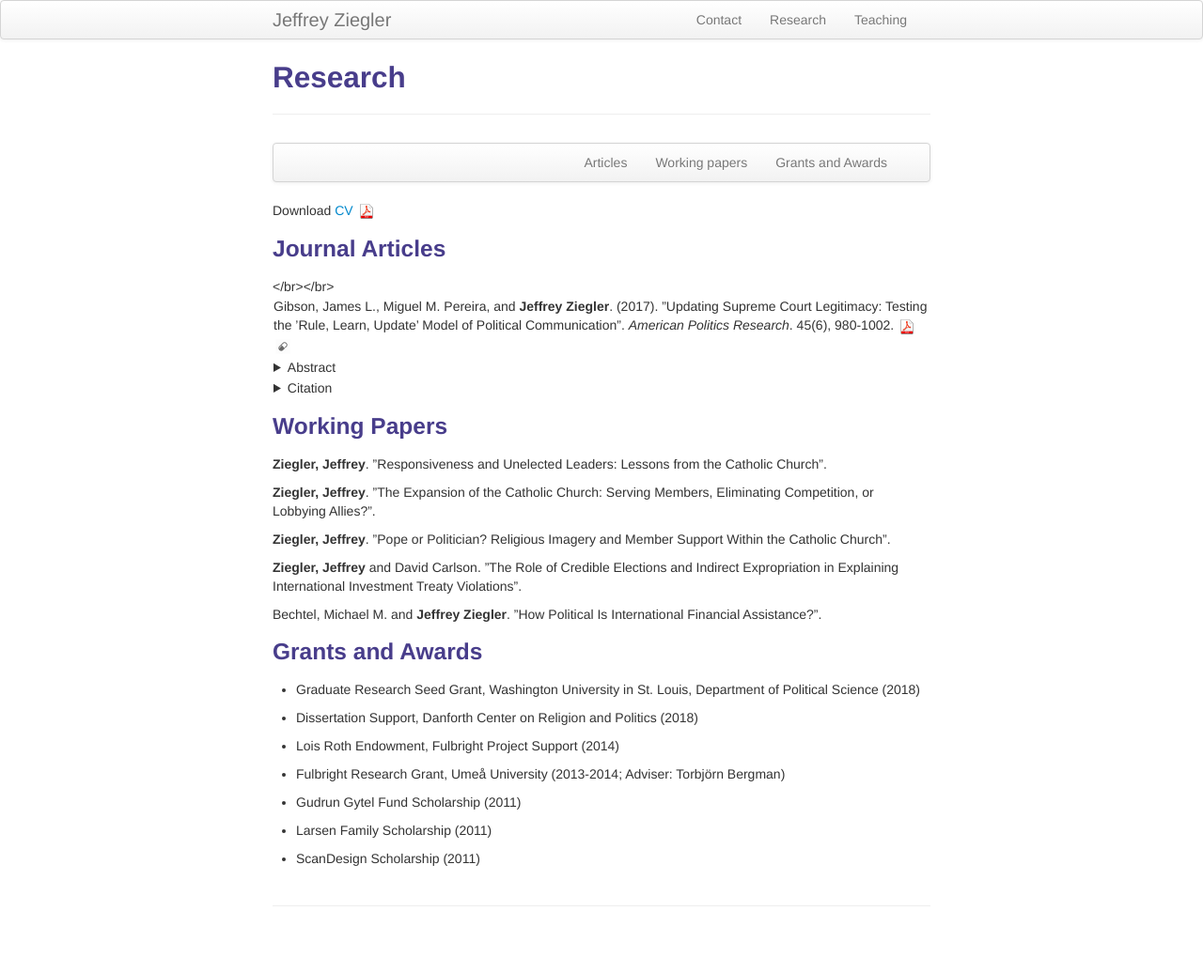
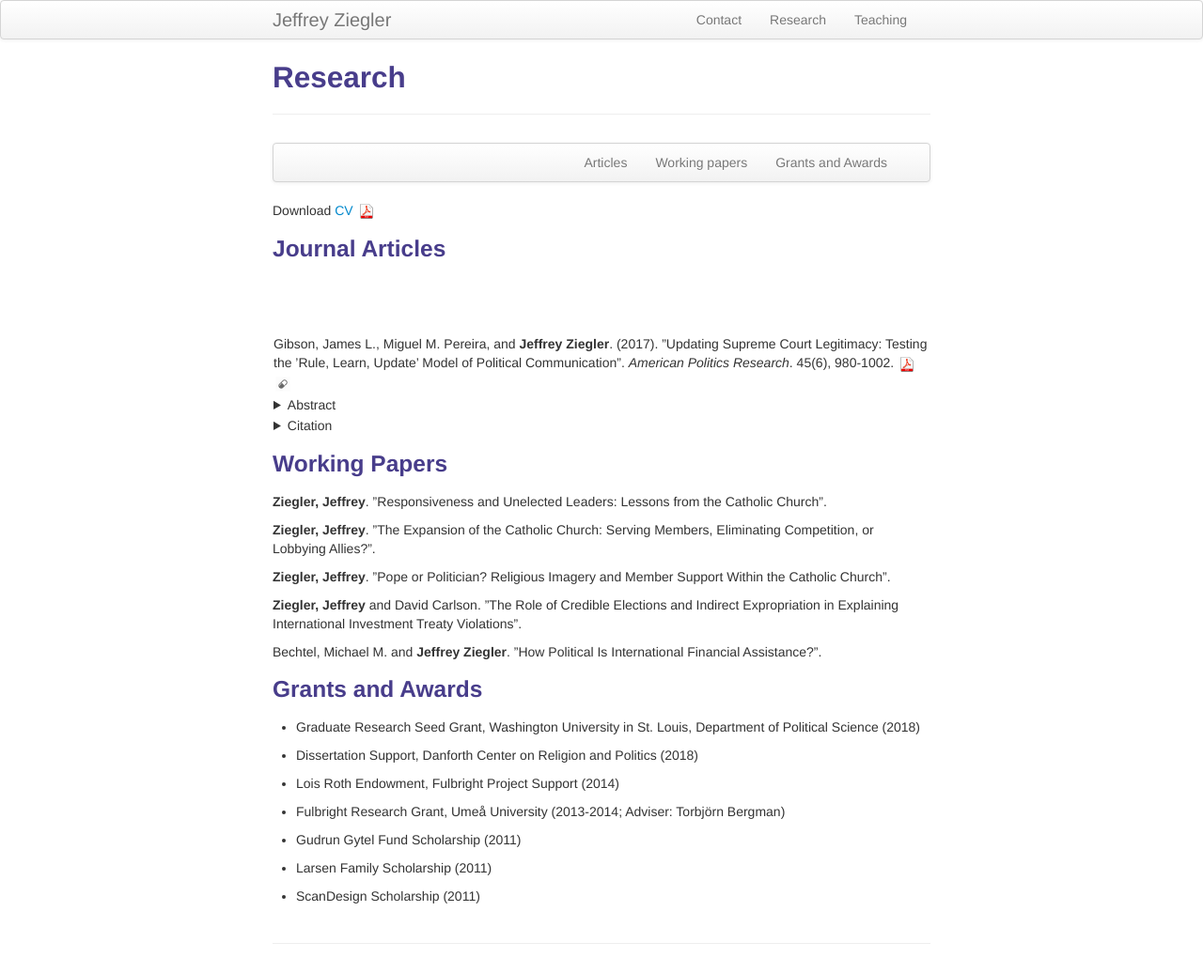
Before and after one commit to zieglerjef/zieglerjef.github.io, a Jekyll site: the page built from pages/pubs.md, in a window 1280 px wide. Shown: the whole page at 94% size. Built offline with Jekyll 4.4.1, drawn with Linux system fonts in a browser that asks for light colours; before the commit the page ends 996 px from its top, so only the background shows below that.

Commit message:
Update pubs.md

```diff
--- a/pages/pubs.md
+++ b/pages/pubs.md
@@ -25,7 +25,7 @@ Download <a href="https://drive.google.com/open?id=1tBMW3yqCl2WfRwRRfyTYkDypJOkO
 Gibson, James L., Miguel M. Pereira, and <b>Jeffrey Ziegler</b>. (2017). ”Updating Supreme Court Legitimacy: Testing the ’Rule, Learn, Update’ Model of Political Communication”. <i>American Politics Research</i>. 45(6), 980-1002. <a href="https://drive.google.com/file/d/1YHqTlVkxxMtOSetTqnR4V8dhUR-LXqXT/view" target="_blank"> <img src="icons16/pdf-icon.png" alt="hi" class="inline"/>
 </a> &nbsp; <a href="https://drive.google.com/file/d/1OrwLIBFuznTYT0aKuaF_1aXoW58N0UUM/view" target="_blank"> <img src="icons16/supp-icon.png" alt="hi" class="inline"/>
 </a> </td></tr>
-</br></br>
+<br/><br/>
 <tr>
 <td align="left" valign="center" width="80%">
 <details><summary> Abstract </summary>
@@ -33,7 +33,7 @@ Gibson, James L., Miguel M. Pereira, and <b>Jeffrey Ziegler</b>. (2017). ”Upda
 Test
 </p>
 </details>
-</td>	</tr>
+</td>	</tr><br/>
 <tr><td align="left" valign="center" width="80%">
 <details><summary> Citation </summary>
 <p>
```
